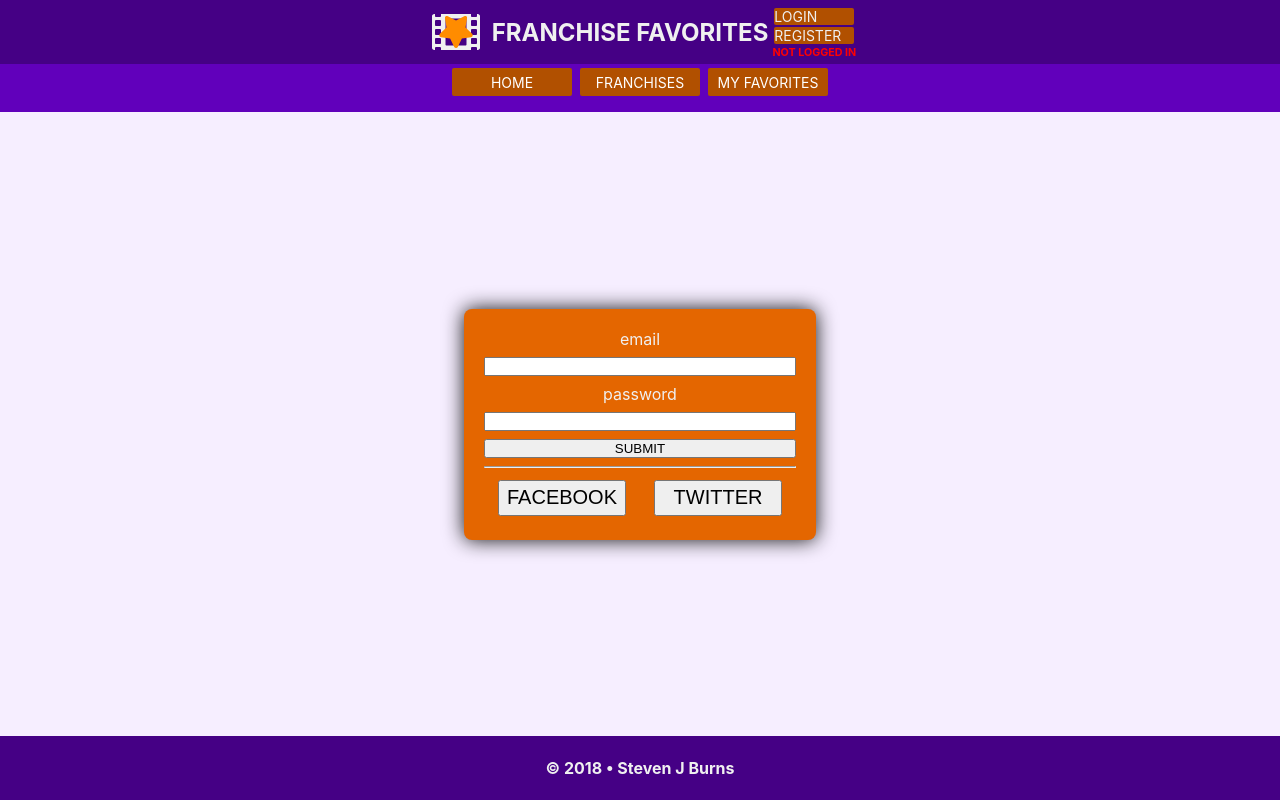
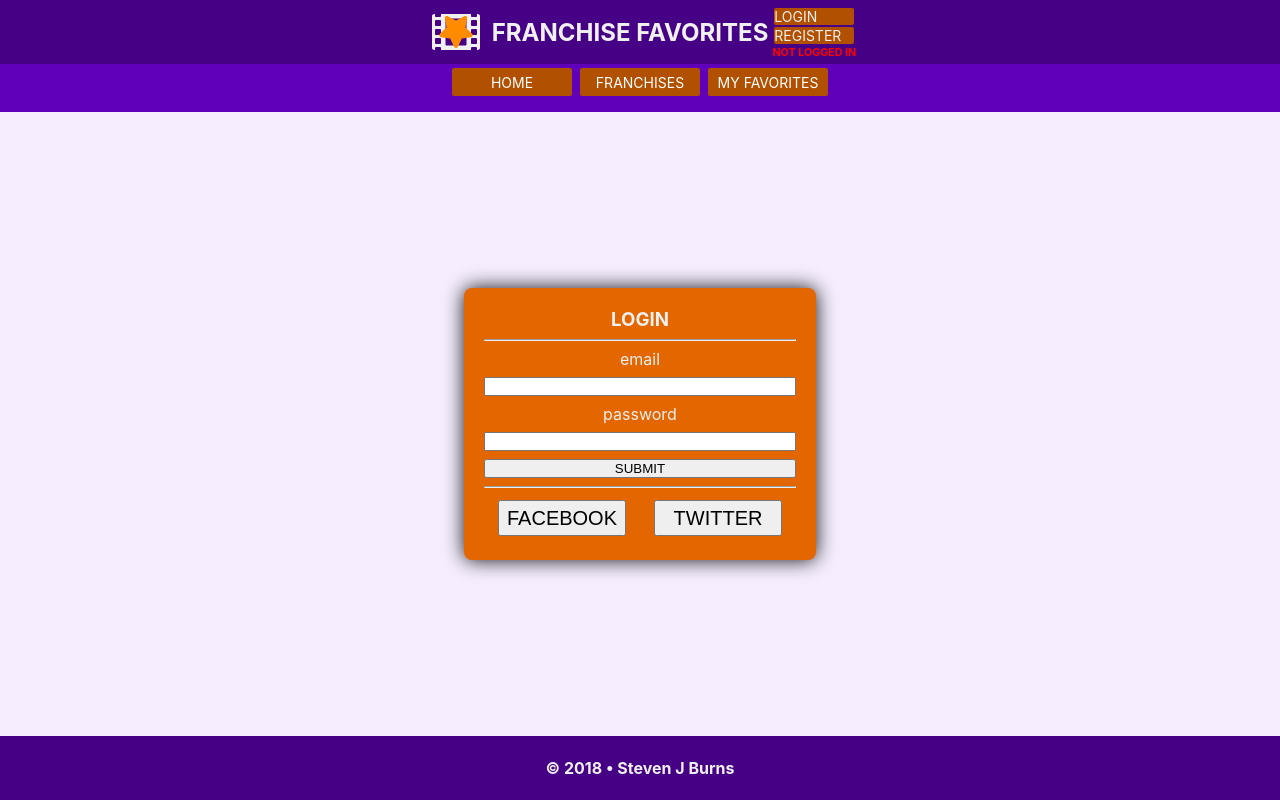
Before and after one commit to StevenJBurns/franchise-favorites, a React (Create React App) app in the folder client/: page /login in a window 1280 px wide. Built offline with nearby package versions, Linux system fonts and the light colour scheme.

Commit message:
Added h3 tags to make register and login forms more obvious

```diff
--- a/client/src/components/pages/PageLogin.jsx
+++ b/client/src/components/pages/PageLogin.jsx
@@ -54,6 +54,8 @@ class PageLogin extends React.Component {
           ({ updateUser }) => (
             <main>
               <form id="form-login" onSubmit={this.handleSubmit}>
+                <h3>LOGIN</h3>
+                <hr></hr>
                 <label htmlFor="email">email</label>
                 <input type="email" id="input-email" name="email" onChange={this.handleChange} required />
                 <label htmlFor="password">password</label>
--- a/client/src/components/pages/PageRegister.jsx
+++ b/client/src/components/pages/PageRegister.jsx
@@ -76,6 +76,8 @@ class PageRegister extends React.Component {
           ({ register }) => (
             <main>
               <form id="form-register" onSubmit={this.handleSubmit}>
+                <h3>REGISTER</h3>
+                <hr></hr>
                 <label htmlFor="input-email">email</label>
                 { this.state.fetchError && <h5>That email is already used</h5> }
                 <input type="email" id="input-email" name="email" onChange={this.handleInputChange} required />
```
